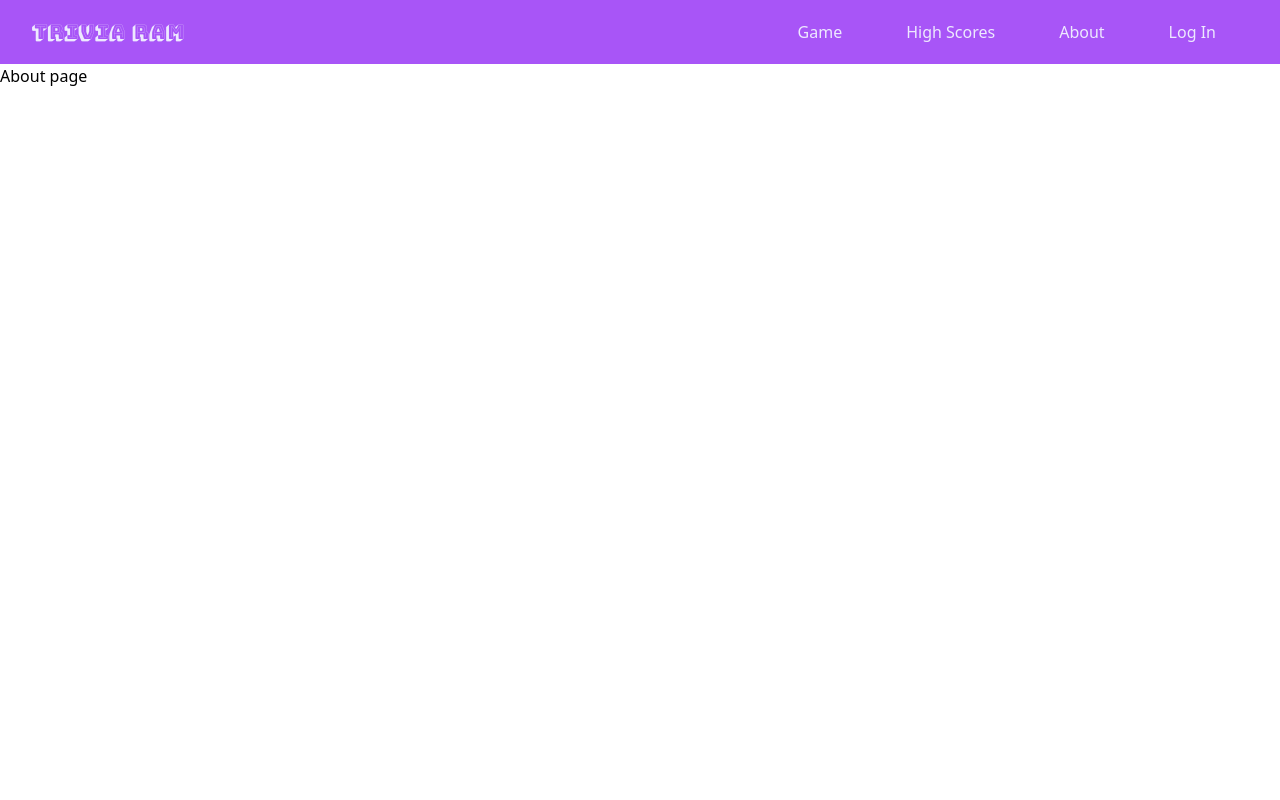
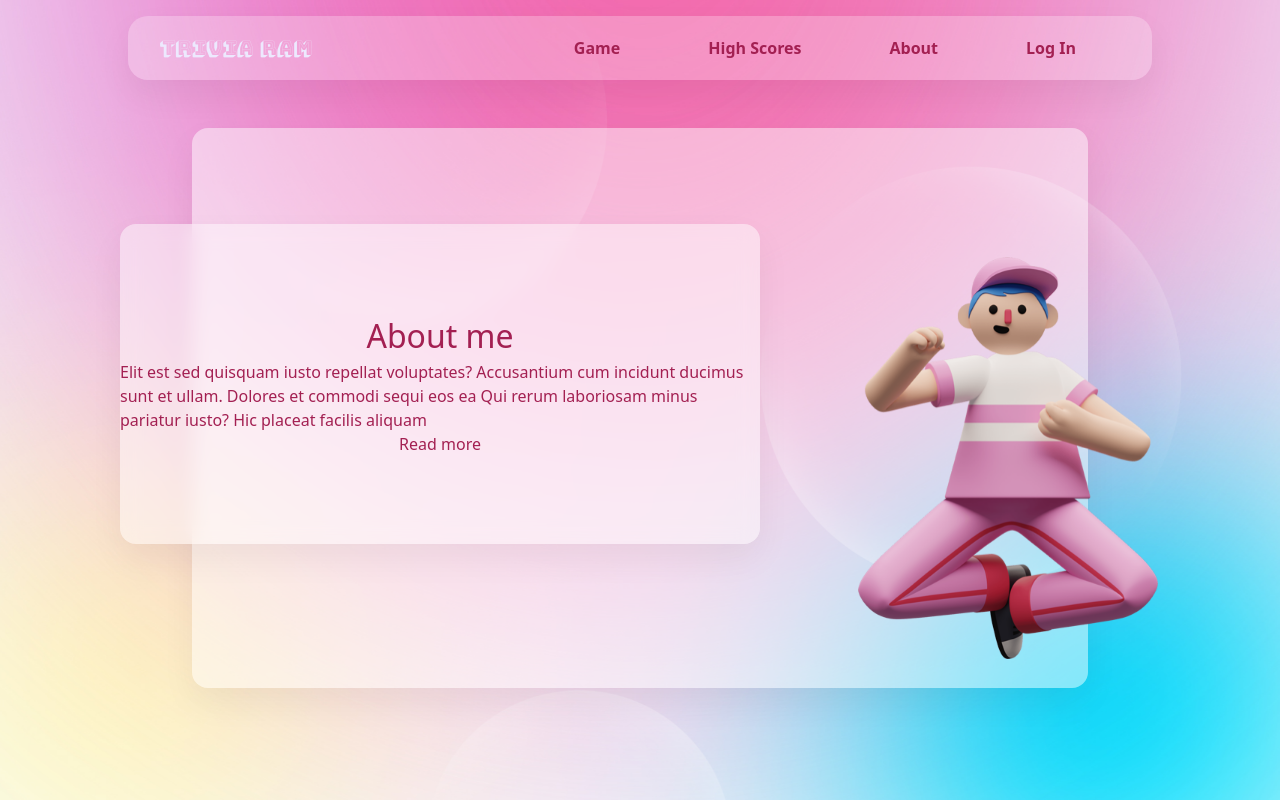
Before and after one commit to RamMaths/QuizGame, a React (Vite) app: page /QuizGame/about in a window 1280 px wide. Built offline with nearby package versions, Linux system fonts and the light colour scheme.

Commit message:
navbar styled

```diff
--- a/index.html
+++ b/index.html
@@ -10,7 +10,8 @@
     <link href="https://fonts.googleapis.com/css2?family=Bungee+Shade&display=swap" rel="stylesheet">
   </head>
   <body>
-    <div class="" id="root"></div>
+    <div class="bg"></div>
+    <div class="root" id="root"></div>
     <script type="module" src="/src/main.jsx"></script>
   </body>
 </html>
--- a/src/Navbar/Navbar.css
+++ b/src/Navbar/Navbar.css
@@ -3,14 +3,33 @@
 @tailwind utilities;
 
 @layer base {
-  header  {
+
+
+  .nav-bg {
+    background-position: center;
+    height: 100%;
+  }
+
+  .class-cont {
+    background: rgba(255, 255, 255, 0.25);
+    box-shadow: 0 15px 35px rgba(0, 0, 0, 0.05);
     display: flex;
     align-items: center;
     justify-content: space-between;
     padding: 0 2rem;
     height: 4rem;
-    @apply bg-purple-500;
+    width: 80%;
     @apply text-violet-100;
+    margin-top: 1rem;
+    border-radius: 20px;
+  }
+
+  header  {
+    display: flex;
+    align-items: center;
+    justify-content: space-between;
+    width: 100%;
+    height: 100%;
   }
 
   header nav {
@@ -46,8 +65,24 @@
     outline: none;
     visibility: hidden;
     opacity: 0;
+    border-radius: 10px;
     @apply bg-purple-800;
     font-size: 1.5rem;
+  }
+
+  .btn-link {
+    padding: 12px;
+    color: rgb(163, 32, 82);
+    font-weight: 800;
+  }
+
+  @media only screen and (min-width: 1024px) {
+    .btn-link:hover {
+      color: rgb(163, 32, 82);
+      background: #fff;
+      @apply drop-shadow-md;
+      border-radius: 5px;
+    }
   }
 
   @media only screen and (max-width: 1024px) {
@@ -60,6 +95,10 @@
       display: block;
       visibility: visible;
       opacity: 1;
+      background: rgba(255, 102, 178, 0.8);
+      box-shadow: 0 15px 35px rgba(255, 255, 255, 0.05);
+      border-radius: 10px;
+      padding: 6px;;
     }
 
     .other {
@@ -68,11 +107,31 @@
       display: block;
     }
 
+    .class-btn {
+    }
+
+    .btn-link {
+      display: flex;
+      justify-content: center;
+      align-items: center;
+      padding: 8px;
+      width: 10rem;
+      height: 3rem;
+      background: rgba(255, 102, 178, 0.6);
+      box-shadow: 0 15px 35px rgba(255, 255, 255, 0.05);
+      border-radius: 15px;
+    }
+
+    nav .btn-link .login {
+      background: rgba(255, 102, 178, 0.8);
+    }
+
+
     header nav {
       position: fixed;
       top: 0;
       left: 0;
-      height: 40vh;
+      height: 55vh;
       width: 100%;
       display: flex;
       flex-direction: column;
@@ -81,7 +140,9 @@
       gap: 1.5rem;
       transition: 1s;
       transform: translateY(-100vh);
-      @apply bg-purple-500;
+      background: rgba(255, 255, 255, 0.49);
+      box-shadow: 0 15px 35px rgba(255, 255, 255, 0.05);
+      backdrop-filter: blur(10px);
       z-index: 100;
     }
 
--- a/src/Navbar/Navbar.jsx
+++ b/src/Navbar/Navbar.jsx
@@ -12,15 +12,16 @@ const Navbar = () => {
   };
 
   return(
+    <div className="class-cont">
       <header className="">
         <div className="upper">
           <Link to='/QuizGame/'><h3 className="font-bungee text-xl">Trivia Ram</h3></Link>
         </div>
         <nav ref={navRef} className="">
-        <Link to='/QuizGame'>Game</Link>
-        <Link to='/QuizGame/highscores'>High Scores</Link>
-        <Link to='/QuizGame/about'>About</Link>
-        <Link to='/QuizGame/login'>Log In</Link>
+          <Link className="btn-link" to='/QuizGame'>Game</Link>
+          <Link className="btn-link" to='/QuizGame/highscores'>High Scores</Link>
+          <Link className="btn-link" to='/QuizGame/about'>About</Link>
+          <Link className="btn-link login" to='/QuizGame/login'>Log In</Link>
           <button className="nav-btn" onClick={showNavbar}>
             <FaTimes/>
           </button>
@@ -29,6 +30,7 @@ const Navbar = () => {
           <FaBars/>
         </button>
       </header>
+    </div>
   );
 };
 
--- /dev/null
+++ b/src/Pages/About.css
@@ -0,0 +1,57 @@
+.info-about {
+  color: rgb(163, 32, 82);
+}
+
+.info-about h2 {
+  font-size: 2rem;
+}
+
+@media only screen and (min-width: 1024px) {
+  .content-about {
+    @apply grid;
+    @apply grid-flow-col;
+    @apply justify-center;
+    @apply items-center;
+    margin-left: 1rem;
+    margin-right: 1rem;
+    margin: 3rem;
+    width: 70vw;
+    height: 70vh;
+    background: rgba(255, 255, 255, 0.47);
+    box-shadow: 0 15px 35px rgba(0, 0, 0, 0.05);
+    border-radius: 1rem;
+  }
+
+  .info-about {
+    @apply flex;
+    @apply flex-col;
+    @apply justify-center;
+    @apply items-center;
+    margin: 3rem;
+    margin-top: 0;
+    width: 40rem;
+    height: 20rem;
+    background: rgba(255, 255, 255, 0.47);
+    box-shadow: 0 15px 35px rgba(0, 0, 0, 0.05);
+    border-radius: 1rem;
+    backdrop-filter: blur(10px);
+    transform: translateX(-50px);
+  }
+
+  .img-box img {
+    max-width: 300px;
+    animation: animate 5s linear infinite;
+  }
+
+  @keyframes animate {
+    0%,100%
+    {
+      transform: translateY(50px);
+    }
+
+    50%
+    {
+      transform: translateY(10px);
+    }
+  }
+}
--- a/src/Pages/About.jsx
+++ b/src/Pages/About.jsx
@@ -1,5 +1,22 @@
+import './About.css';
+import img from '../assets/character.png';
+
 const About = () => {
-  return <h2>About page</h2>;
+  return (
+    <div className="content-about">
+      <div className="info-about">
+        <h2>About me</h2>
+        <p>
+          Elit est sed quisquam iusto repellat voluptates? Accusantium cum incidunt ducimus sunt et ullam.
+          Dolores et commodi sequi eos ea Qui rerum laboriosam minus pariatur iusto? Hic placeat facilis aliquam
+        </p>
+        <a href="#">Read more</a>
+      </div>
+      <div className="img-box">
+        <img src={img} alt="" />
+      </div>
+    </div>
+  );
 };
 
 export default About;
--- a/src/index.css
+++ b/src/index.css
@@ -10,4 +10,25 @@
     box-sizing: border-box;
   }
 
+  .bg {
+    background: url(./assets/bg2.jpg);
+    background-size: cover;
+    background-position: center;
+    background-repeat: no-repeat;
+    height: 100vh;
+    width: 100vw;
+    position: fixed;
+    z-index: -1;
+  }
+
+  .root {
+    position: absolute;
+    left: 50%;
+    transform: translateX(-50%);
+    width: 100%;
+    display: flex;
+    align-items: center;
+    justify-self: center;
+    @apply flex-col;
+  }
 }
```
Also changed, not shown: src/assets/bg2.jpg (added), src/assets/character.png (added). Lines whose indentation alone changed are shown as unchanged.
